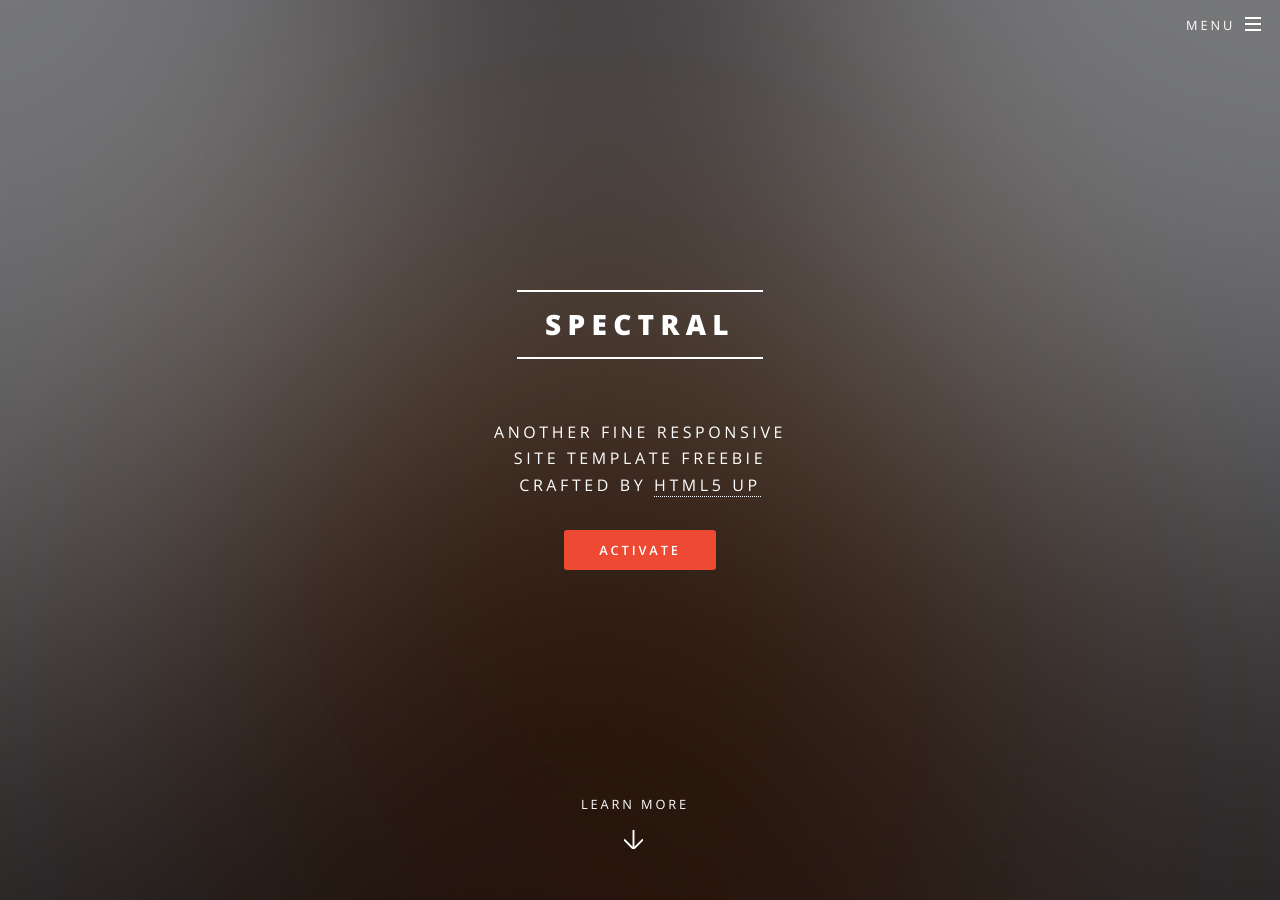
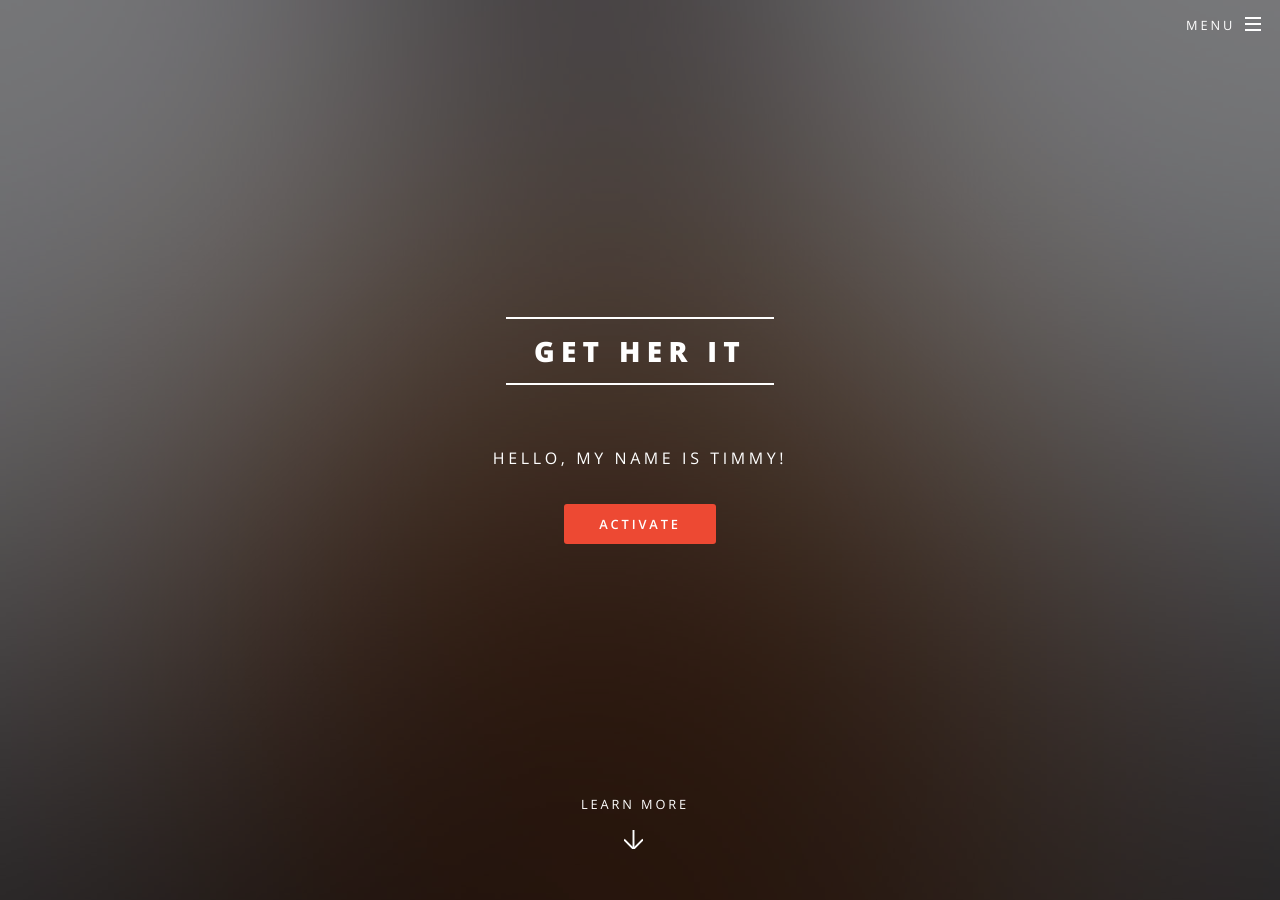
Before and after one commit to arkadianriver/spectral, a Jekyll site: the page built from index.html, in a window 1280 px wide and 900 px high. Built offline with Jekyll 4.4.1, drawn with Linux system fonts in a browser that asks for light colours; some of the changed text lies outside the part shown.

Commit message:
Update _config.yml

```diff
--- a/_config.yml
+++ b/_config.yml
@@ -2,25 +2,23 @@
 #
 
 # Site settings
-title: Spectral
+title: Get Her It
 description: |
-  Another fine responsive
-  site template freebie
-  crafted by [HTML5 UP](http://html5up.net)
-owner: Your Name # or company name
-first_published: 2016 # if migrating another site, the year of your first publish
-email: your-email@domain.com
+  Hello, my name is Timmy!
+owner: Brand 1
+first_published: 2017 # if migrating another site, the year of your first publish
+email: timmy@timmysdomain.com
 baseurl: "" # the subpath of your site, e.g. /blog
-url: "http://yourdomain.com" # the base hostname & protocol for your site
+url: "https://www.youtube.com" # the base hostname & protocol for your site
 social:
-  twitter: https://twitter.com/<username>
-  github: https://github.com/<username>
-  linkedin-square: https://linkedin.com/in/<username>
-  facebook-official: https://facebook.com/<username>
-  google-plus-square: https://plus.google.com/u/0/+<username>
+  twitter: https://twitter.com/<youtube>
+  github: https://github.com/<youtube>
+  linkedin-square: https://linkedin.com/in/<youtube>
+  facebook-official: https://facebook.com/<youtube>
+  google-plus-square: https://plus.google.com/u/0/+<youtube>
   #email: /contact/
   #flickr:
-  #instagram:
+  #instagram: https://instagram.com/youtube
   #youtube-square:
   #spotify:
   #stack-overflow:
```
